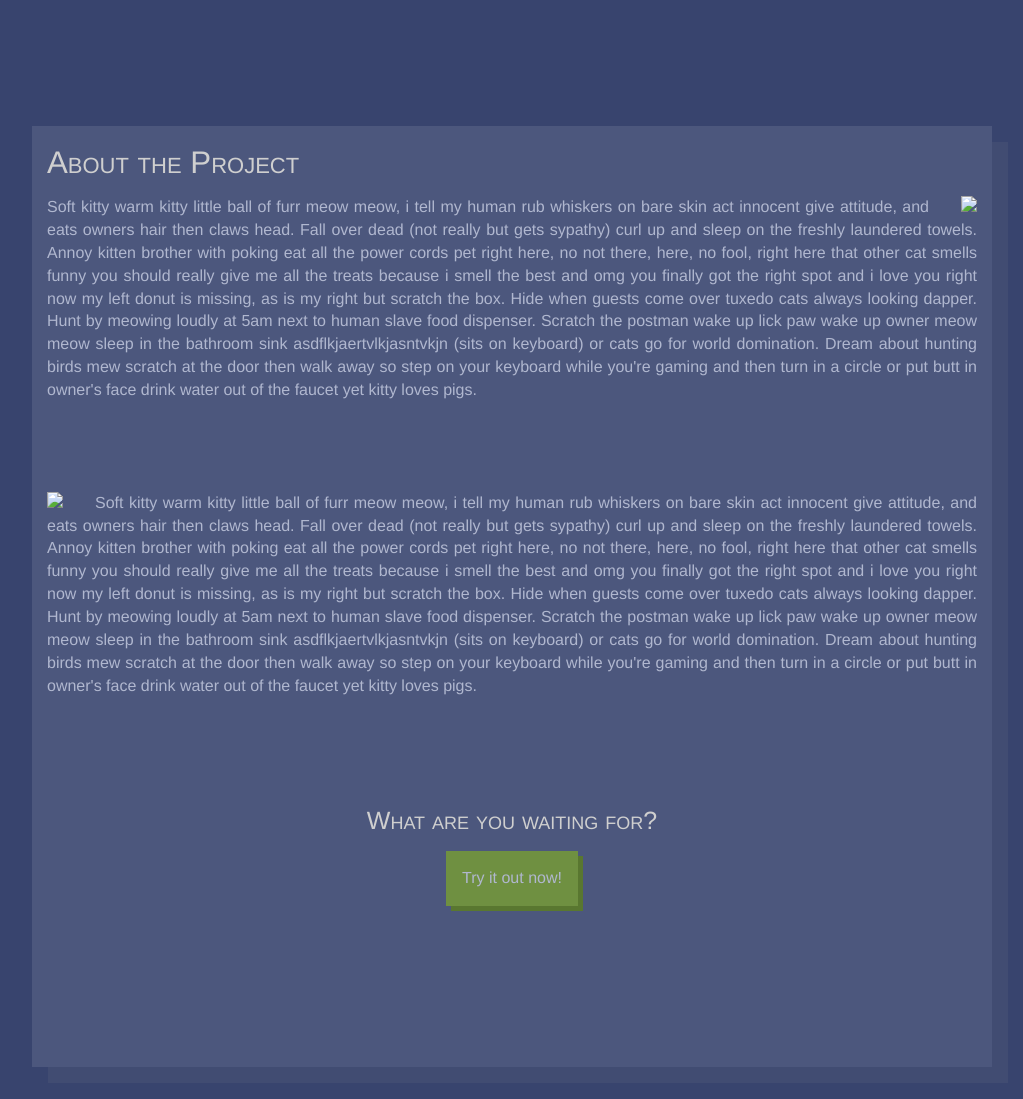
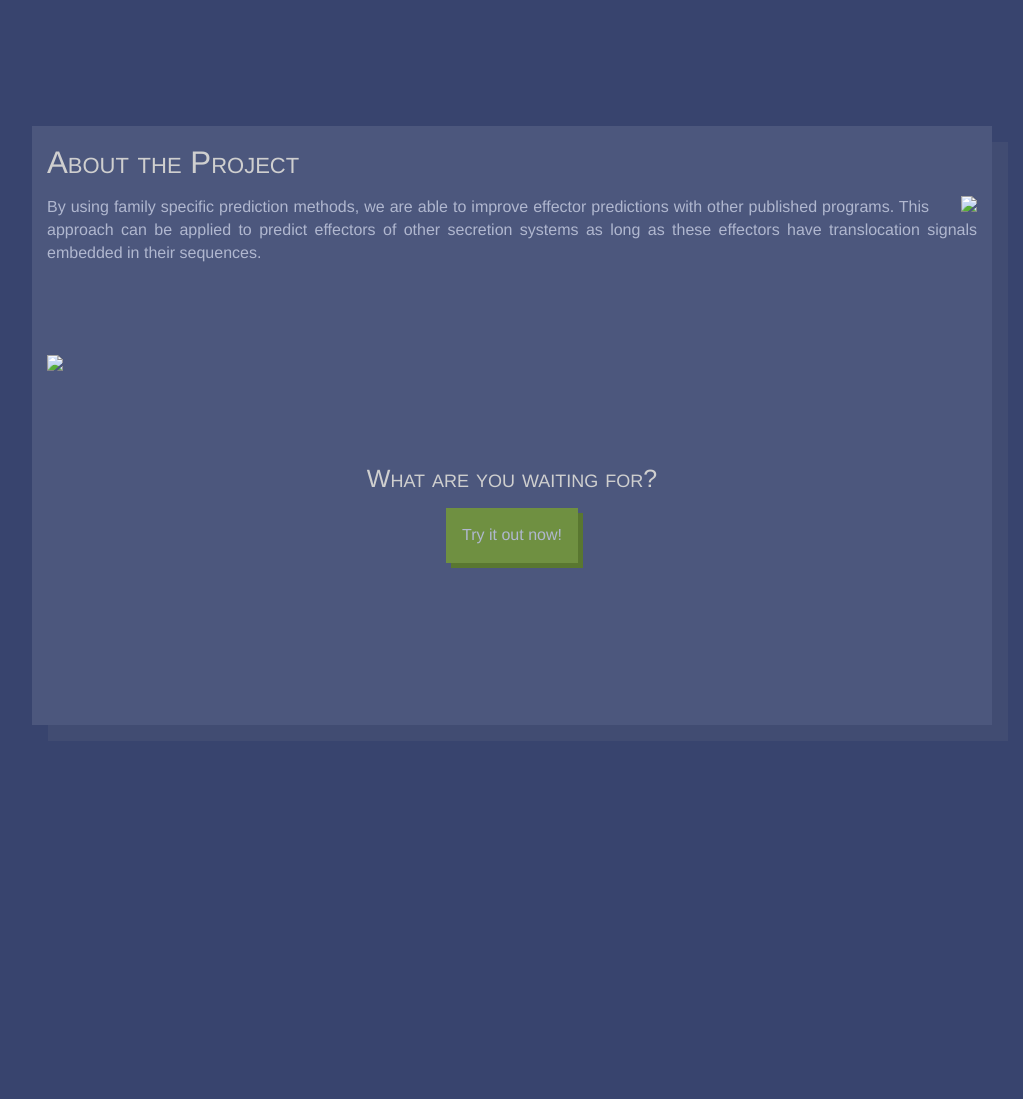
Before and after one commit to chuck-sys/genset-demo-site, a Flask app: page / in a window 1280 px wide. Shown: the part 308-1407 px from the top of the page, without its empty margins (128-1151 px from the left). After the commit the page ends 1033 px from the top, so only its background shows below. Run offline with Flask 2, Linux system fonts and the light colour scheme; some libraries are stand-ins or nearby versions.

Commit message:
Text changing

```diff
--- a/app/static/style.css
+++ b/app/static/style.css
@@ -114,12 +114,12 @@ ul.navigation li a {
     background: #824c42;
     width: 10rem;
 
-    /* clip-path: polygon(0 0, 85% 0, 100% 50%, 85% 100%, 0 100%); */
     transition: all 0.2s ease;
 }
 
 ul.navigation li a:hover {
     width: 110%;
+    opacity: 0.9;
 }
 
 #trainingset {
--- a/app/templates/experiment/samples.html
+++ b/app/templates/experiment/samples.html
@@ -1,4 +1,4 @@
-<table class="table table-hover">
+<table class="table">
     <tr>
         <th>Organism</th>
         <th>Link</th>
@@ -6,7 +6,7 @@
     {% for organism, link in files %}
     <tr>
         <td>{{ organism }}</td>
-        <td><a href="{{ link }}" class="btn btn-default">Get</a></td>
+        <td><a href="{{ link }}" class="button">Get</a></td>
     </tr>
     {% endfor %}
 </table>
--- a/app/templates/index.html
+++ b/app/templates/index.html
@@ -16,45 +16,17 @@
         <p>
             <img src="http://via.placeholder.com/300x300">
 
-            Soft kitty warm kitty little ball of furr meow meow, i tell my human rub
-            whiskers on bare skin act innocent give attitude, and eats owners hair
-            then claws head. Fall over dead (not really but gets sypathy) curl up
-            and sleep on the freshly laundered towels. Annoy kitten brother with
-            poking eat all the power cords pet right here, no not there, here, no
-            fool, right here that other cat smells funny you should really give me
-            all the treats because i smell the best and omg you finally got the
-            right spot and i love you right now my left donut is missing, as is my
-            right but scratch the box. Hide when guests come over tuxedo cats always
-            looking dapper. Hunt by meowing loudly at 5am next to human slave food
-            dispenser. Scratch the postman wake up lick paw wake up owner meow meow
-            sleep in the bathroom sink asdflkjaertvlkjasntvkjn (sits on keyboard) or
-            cats go for world domination. Dream about hunting birds mew scratch at
-            the door then walk away so step on your keyboard while you're gaming and
-            then turn in a circle or put butt in owner's face drink water out of the
-            faucet yet kitty loves pigs.
+            By using family specific prediction methods, we are able to
+            improve effector predictions with other published programs.
+            This approach can be applied to predict effectors of other
+            secretion systems as long as these effectors have translocation
+            signals embedded in their sequences.
         </p>
     </section>
 
     <section>
         <p>
             <img src="http://via.placeholder.com/300x300">
-
-            Soft kitty warm kitty little ball of furr meow meow, i tell my human rub
-            whiskers on bare skin act innocent give attitude, and eats owners hair
-            then claws head. Fall over dead (not really but gets sypathy) curl up
-            and sleep on the freshly laundered towels. Annoy kitten brother with
-            poking eat all the power cords pet right here, no not there, here, no
-            fool, right here that other cat smells funny you should really give me
-            all the treats because i smell the best and omg you finally got the
-            right spot and i love you right now my left donut is missing, as is my
-            right but scratch the box. Hide when guests come over tuxedo cats always
-            looking dapper. Hunt by meowing loudly at 5am next to human slave food
-            dispenser. Scratch the postman wake up lick paw wake up owner meow meow
-            sleep in the bathroom sink asdflkjaertvlkjasntvkjn (sits on keyboard) or
-            cats go for world domination. Dream about hunting birds mew scratch at
-            the door then walk away so step on your keyboard while you're gaming and
-            then turn in a circle or put butt in owner's face drink water out of the
-            faucet yet kitty loves pigs.
         </p>
     </section>
 
```
Also changed, not shown: app/templates/experiment/instructions.html (+5 -7 lines).
